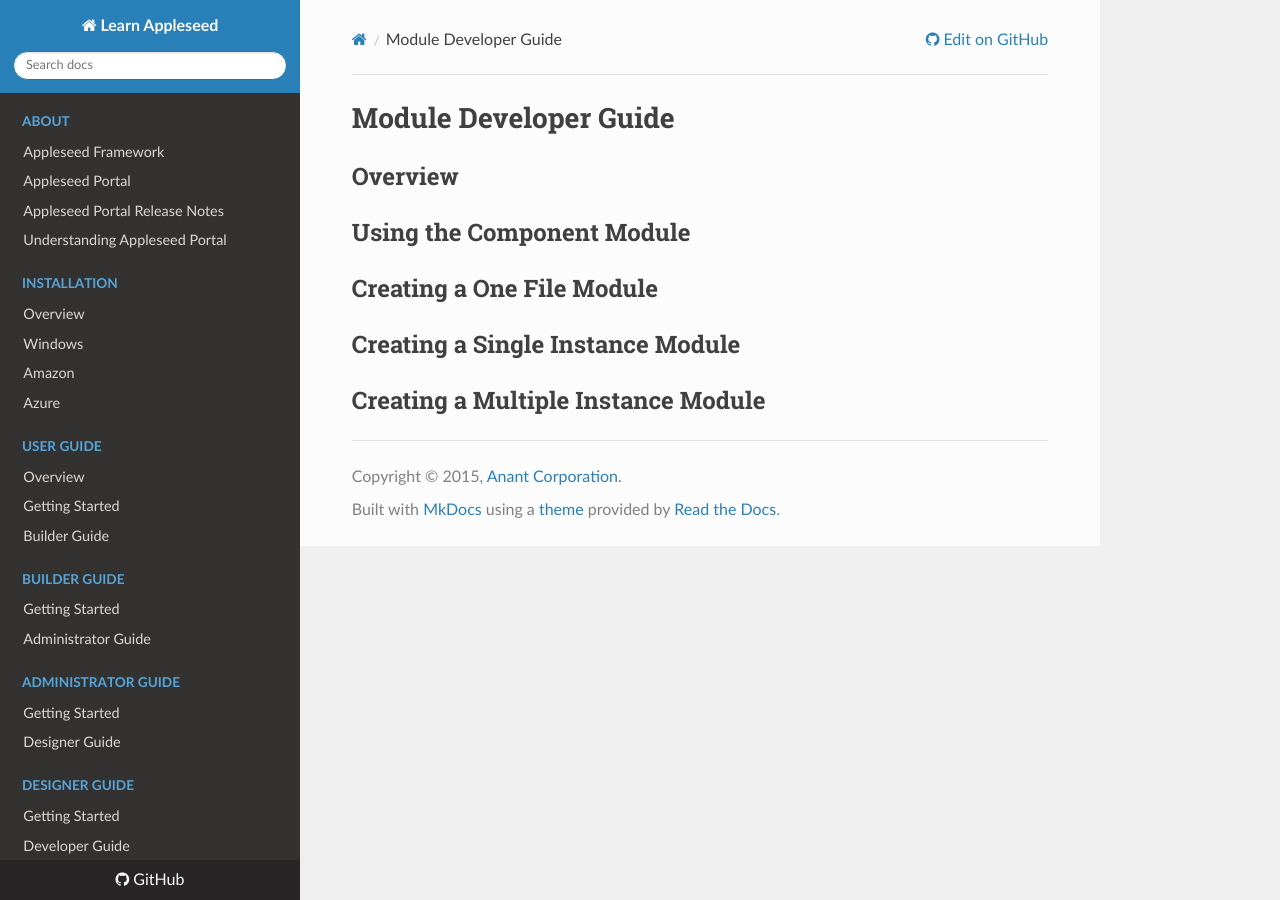
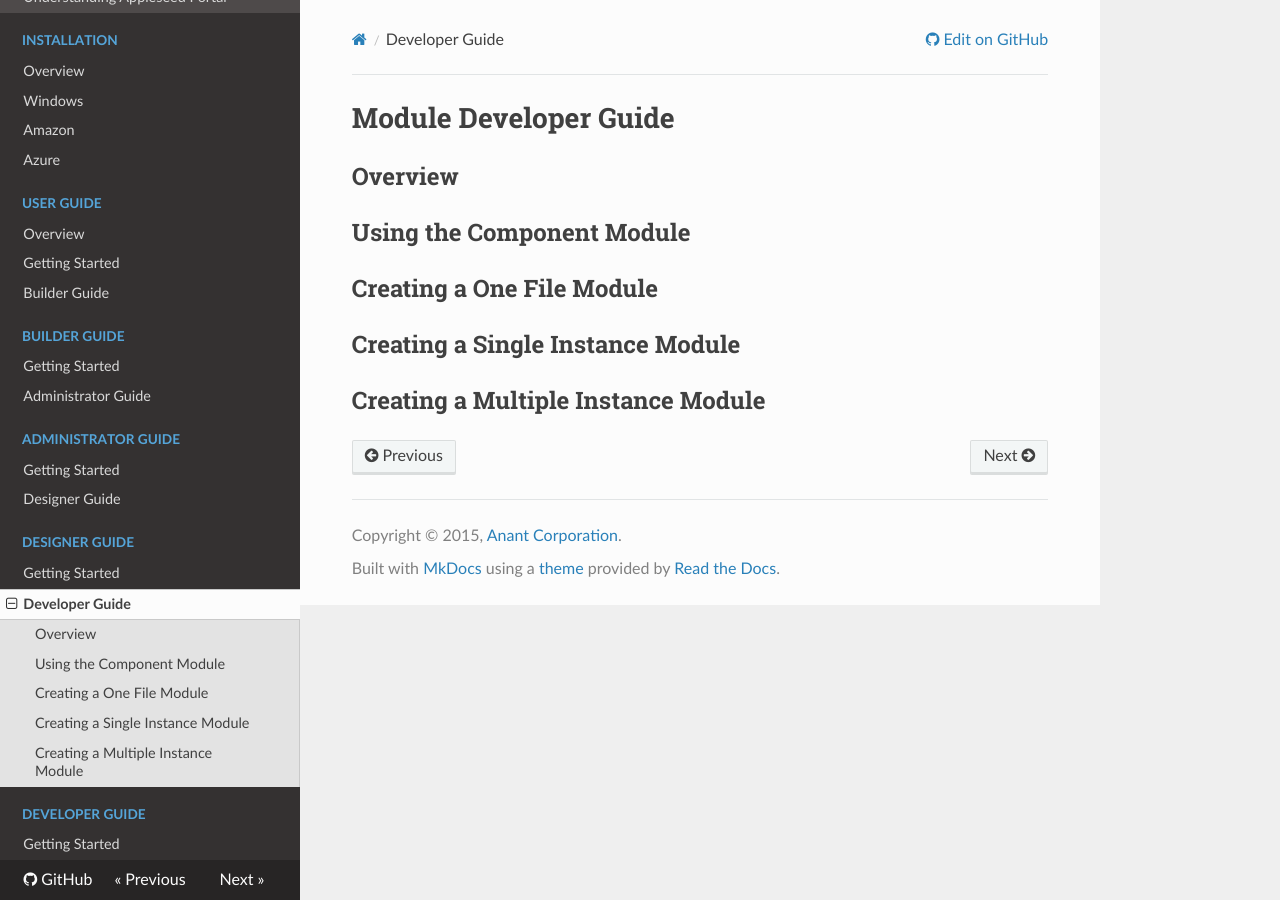
Before and after one commit to Appleseed/learn, an MkDocs documentation site: the page built from docs/Portal/developer/index.md, in a window 1280 px wide. Built offline with MkDocs 1.6.1, drawn with Linux system fonts in a browser that asks for light colours; nearby versions of some CDN libraries; old or Windows-style settings are respelled for this version of MkDocs; some of the changed lines change nothing that is shown.

Commit message:
Update mkdocs.yml
fixed items

```diff
--- a/mkdocs.yml
+++ b/mkdocs.yml
@@ -25,11 +25,11 @@
 - ['Portal/admin/index.md', 'Administrator Guide']
 - ['Portal/user/getting-started.md', 'Administrator Guide', 'Getting Started']
 # Designer:
-- ['portal/designer/index.md', 'Designer Guide']
-- ['user/getting-started.md', 'Designer Guide', 'Getting Started']
+- ['Portal/designer/index.md', 'Designer Guide']
+- ['Portal/user/getting-started.md', 'Designer Guide', 'Getting Started']
 # Developer:
-- ['portal/developer/index.md', 'Developer Guide']
-- ['portal/user/getting-started.md', 'Developer Guide', 'Getting Started']
+- ['Portal/developer/index.md', 'Developer Guide']
+- ['Portal/user/getting-started.md', 'Developer Guide', 'Getting Started']
 
 
 copyright: Copyright &copy; 2015, <a href="http://www.anant.us">Anant Corporation</a>.
```
